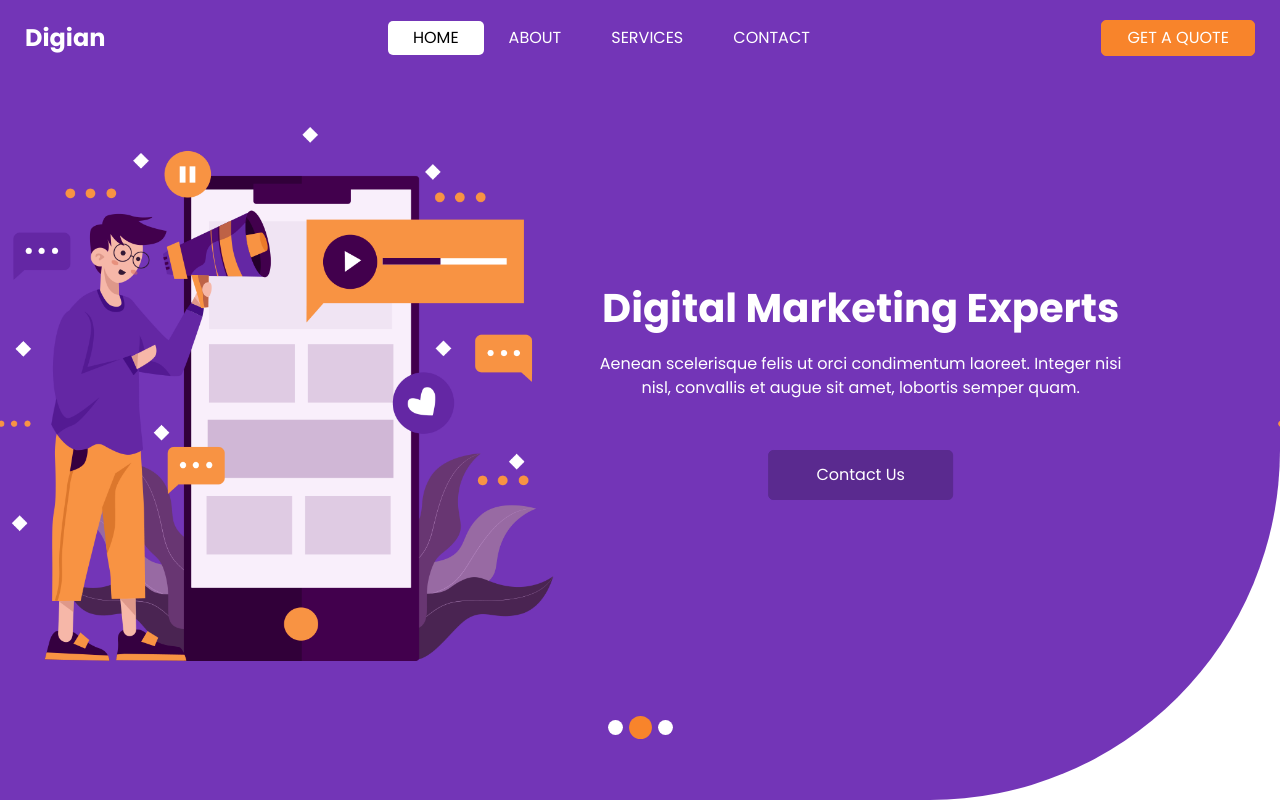
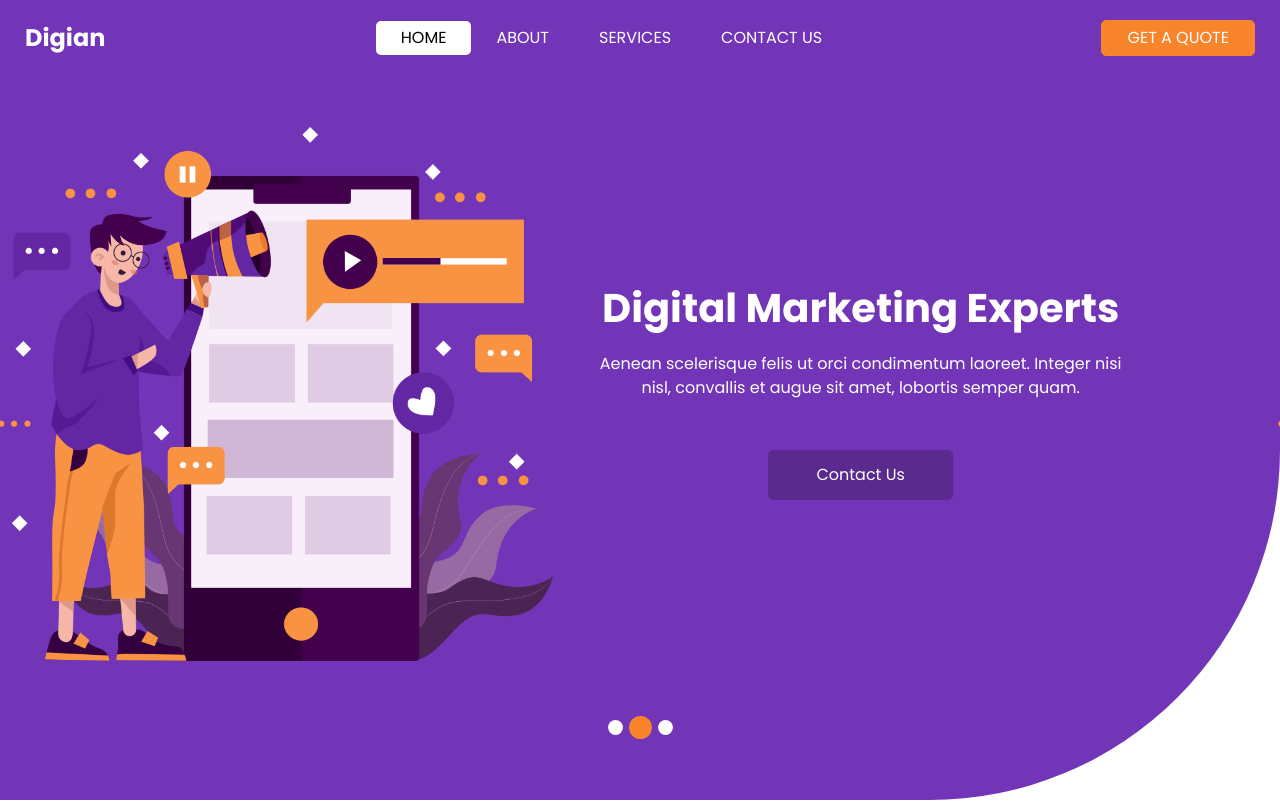
Before and after one commit to NomanAkram29/Digian-Website, a plain HTML site: page index.html in a window 1280 px wide. Shown: the top 802 px of the page. Drawn offline with nearby package versions, Linux system fonts and the light colour scheme; some packages are replaced by stand-ins of ours.

Commit message:
index.html file updated_002

```diff
--- a/index.html
+++ b/index.html
@@ -57,7 +57,7 @@
                 <a class="nav-link" href="service.html">Services</a>
               </li>
               <li class="nav-item">
-                <a class="nav-link" href="contact.html">Contact</a>
+                <a class="nav-link" href="contact.html">Contact Us</a>
               </li>
             </ul>
             <div class="quote_btn-container">
```
